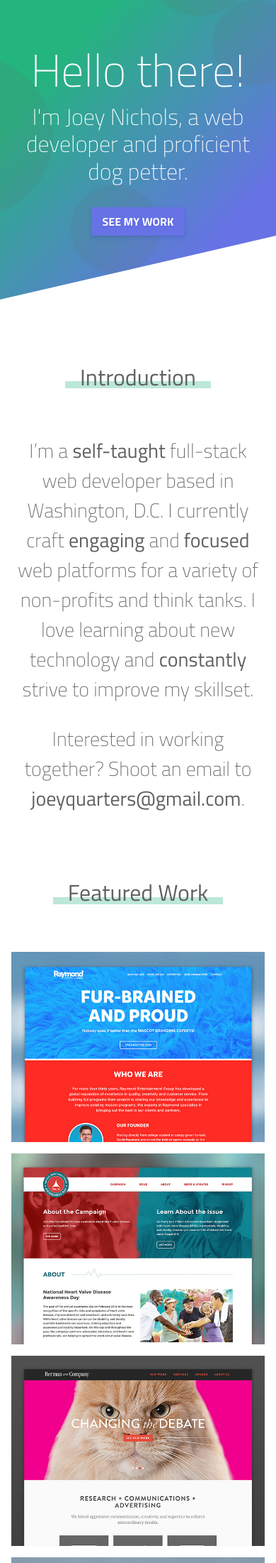
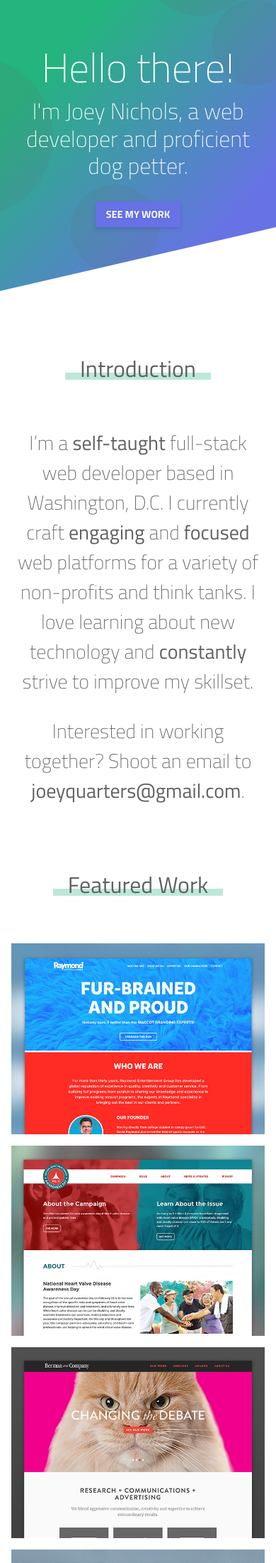
Before and after one commit to joeyquarters/joeyquarters.github.io, a Jekyll site: the page built from index.md, in a window 390 px wide. Shown: the top 2202 px of the page at 71% size. Built offline with Jekyll 4.4.1, drawn with Linux system fonts in a browser that asks for light colours.

Commit message:
Responsive font size on body tag

```diff
--- a/assets/scss/_base.scss
+++ b/assets/scss/_base.scss
@@ -8,11 +8,14 @@ body {
   -webkit-font-smoothing: antialiased;
   -moz-osx-font-smoothing: grayscale;
 	font-family: $font-family-base;
-	font-size: 1rem;
 	font-weight: 200;
 	line-height: 1.5;
 	color: $text-color;
 	background-color: $body-bg;
+	font-size: 0.9rem;
+	@include mq-min(sm) {
+		font-size: 1rem;
+	}
 }
 
 a {
```
